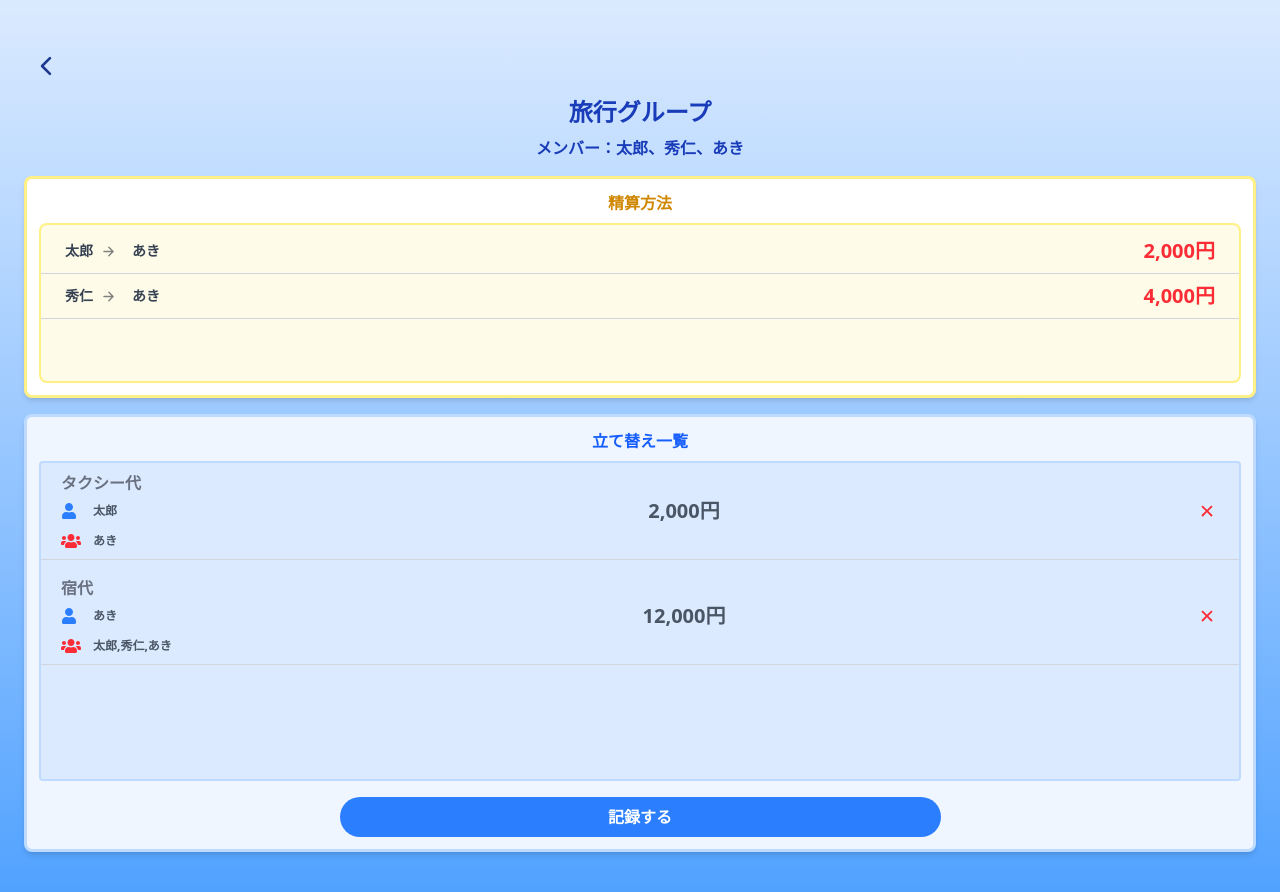
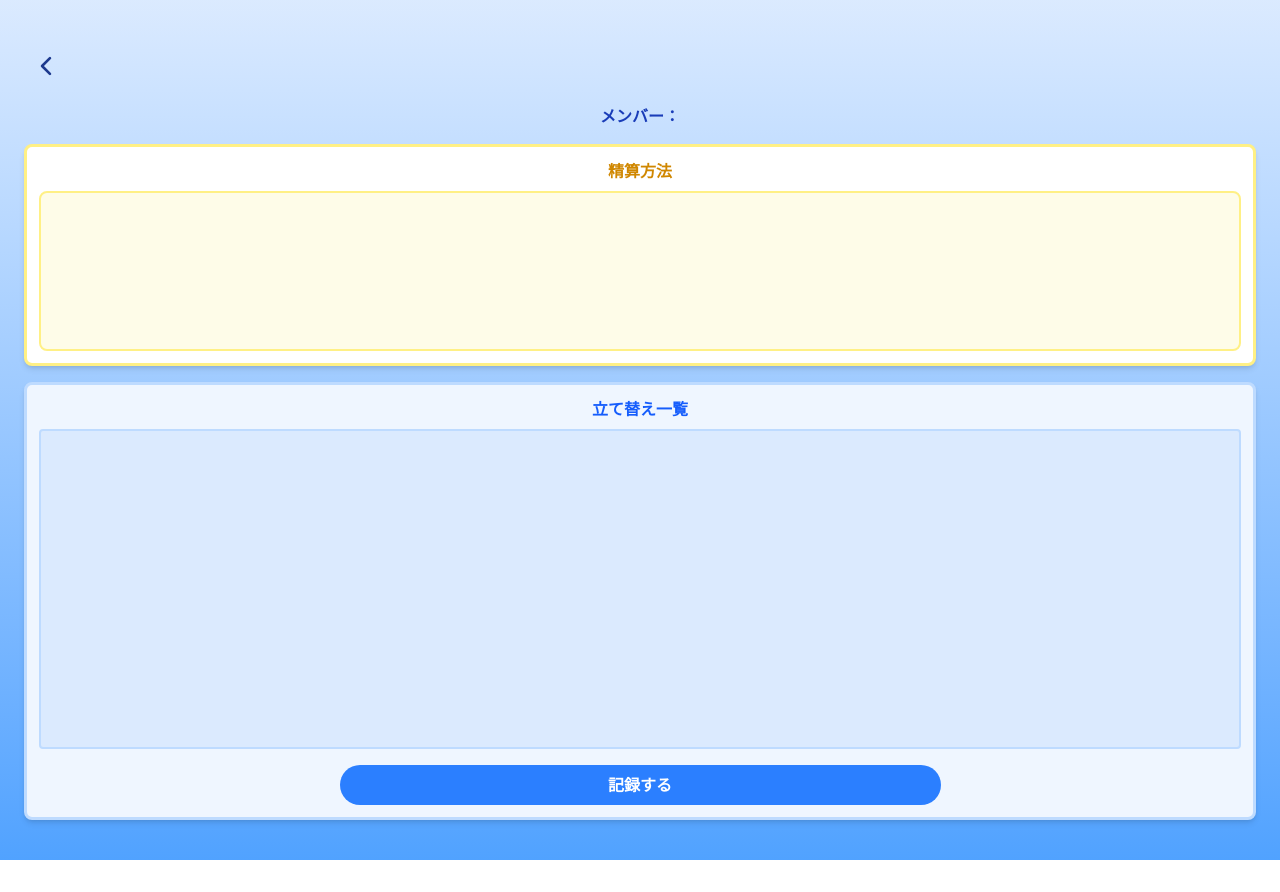
Before and after one commit to Hideto6/separate_check_w, a Next.js app: page /group in a window 1280 px wide. After the commit the page ends 860 px from the top, so only its background shows below. Built offline with nearby package versions, Linux system fonts and the light colour scheme.

Commit message:
(main)ファイルの作成、ContextAPIの作成

```diff
--- a/src/app/add_payment/page.tsx
+++ b/src/app/(main)/add_payment/page.tsx
@@ -19,22 +19,13 @@ import { useRouter } from "next/navigation";
 import { useState } from "react";
 import BackButton from "@/components/ui/Button";
 import { FaUser, FaUsers } from "react-icons/fa";
-
-const members = [
-  "たろう",
-  "ひでと",
-  "あき",
-  "むらまさ",
-  "こうき",
-  "はる",
-  "れいと",
-  "かずや",
-  "えちもす",
-];
+import { useGroup } from "@/contexts/GroupContext"; // カスタムフックをインポート
 
 export default function AddPaymentPage() {
   const router = useRouter();
-  const [desc, setDesc] = useState("");
+  const { members, addRecord } = useGroup(); // Contextからメンバーリストと追加関数を取得
+
+  const [title, setTitle] = useState("");
   const [payer, setPayer] = useState("");
   const [amount, setAmount] = useState("");
   const [beneficiaries, setBeneficiaries] = useState<string[]>([]);
@@ -46,7 +37,21 @@ export default function AddPaymentPage() {
   };
 
   const handleSubmit = () => {
-    router.back();
+    // 入力チェック
+    if (!title || !payer || !amount || beneficiaries.length === 0) {
+      alert("すべての項目を入力してください。");
+      return;
+    }
+
+    // Contextに新しい記録を追加
+    addRecord({
+      title,
+      payer,
+      amount: Number(amount),
+      for: beneficiaries,
+    });
+
+    router.back(); // 前のページ（グループページ）に戻る
   };
 
   return (
@@ -66,8 +71,8 @@ export default function AddPaymentPage() {
               id="description"
               type="text"
               placeholder="例: ホテル代"
-              value={desc}
-              onChange={(e) => setDesc(e.target.value)}
+              value={title}
+              onChange={(e) => setTitle(e.target.value)}
               className="bg-white rounded-lg p-3 w-full border border-gray-300 focus:outline-none focus:ring-2 focus:ring-blue-500 transition-colors"
             />
           </div>
@@ -122,7 +127,7 @@ export default function AddPaymentPage() {
 
           <div className="mb-8">
             <label
-              htmlFor="payer"
+              htmlFor="beneficiaries"
               className="flex items-center text-sm font-medium text-gray-700 mb-1"
             >
               <FaUsers size={18} className="text-red-500 mr-2" />
--- a/src/app/group/page.tsx
+++ b/src/app/(main)/group/page.tsx
@@ -17,37 +17,22 @@ import BackButton from "@/components/ui/Button";
 import { IoArrowForward, IoCloseSharp } from "react-icons/io5";
 import { FaUser, FaUsers } from "react-icons/fa";
 import { useEffect, useState } from "react";
-import { Settlement, Record } from "@/types";
+import { Settlement } from "@/types";
 import { calculateSettlement } from "@/lib/calculations";
 import { formatCurrency } from "@/lib/formatters";
-
-const groupName = "旅行グループ";
-const parsedMembers = ["太郎", "秀仁", "あき"];
-const records: Record[] = [
-  {
-    id: "1",
-    title: "タクシー代",
-    payer: "太郎",
-    amount: 2000,
-    for: ["あき"],
-  },
-  {
-    id: "2",
-    title: "宿代",
-    payer: "あき",
-    amount: 12000,
-    for: ["太郎", "秀仁", "あき"],
-  },
-];
+import { useGroup } from "@/contexts/GroupContext"; // カスタムフックをインポート
 
 export default function GroupPage() {
   const router = useRouter();
+  const { groupName, members, records } = useGroup(); // Contextから状態を取得
   const [settlements, setSettlements] = useState<Settlement[]>([]);
 
   useEffect(() => {
-    const newSettlements = calculateSettlement(records, parsedMembers);
-    setSettlements(newSettlements);
-  }, [records, parsedMembers]);
+    if (members.length > 0) {
+      const newSettlements = calculateSettlement(records, members);
+      setSettlements(newSettlements);
+    }
+  }, [records, members]);
 
   return (
     <div className="min-h-screen flex flex-col bg-gradient-to-b from-blue-100 to-blue-400 p-6">
@@ -57,7 +42,7 @@ export default function GroupPage() {
           {groupName}
         </h2>
         <div className="mb-2 font-bold text-blue-800 font-semibold">
-          メンバー：{parsedMembers.join("、")}
+          メンバー：{members.join("、")}
         </div>
       </div>
 
--- /dev/null
+++ b/src/app/(main)/layout.tsx
@@ -0,0 +1,11 @@
+"use client";
+
+import { GroupProvider } from "@/contexts/GroupContext";
+
+export default function MainLayout({
+  children,
+}: {
+  children: React.ReactNode;
+}) {
+  return <GroupProvider>{children}</GroupProvider>;
+}
--- a/src/app/page.tsx
+++ b/src/app/(main)/page.tsx
@@ -16,26 +16,33 @@
 import { useState } from "react";
 import { useRouter } from "next/navigation";
 import { IoAddOutline, IoCloseSharp } from "react-icons/io5";
+import { useGroup } from "@/contexts/GroupContext"; // カスタムフックをインポート
 
 export default function HomePage() {
-  const [groupName, setGroupName] = useState("");
+  // このページ内での入力状態を管理するためのローカルstate
+  const [localGroupName, setLocalGroupName] = useState("");
   const [memberName, setMemberName] = useState("");
-  const [members, setMembers] = useState<string[]>([]);
+  const [localMembers, setLocalMembers] = useState<string[]>([]);
+
   const router = useRouter();
+  const { setGroupName, setMembers } = useGroup(); // Contextから更新関数を取得
 
   const addMember = () => {
-    if (memberName.trim() && !members.includes(memberName)) {
-      setMembers([...members, memberName]);
+    if (memberName.trim() && !localMembers.includes(memberName)) {
+      setLocalMembers([...localMembers, memberName]);
       setMemberName("");
     }
   };
 
   const deleteMember = (memberToDelete: string) => {
-    setMembers(members.filter((member) => member !== memberToDelete));
+    setLocalMembers(localMembers.filter((member) => member !== memberToDelete));
   };
 
   const createGroup = () => {
-    if (groupName && members.length > 1) {
+    if (localGroupName && localMembers.length > 1) {
+      // 「グループを作成」ボタンが押されたら、Contextの状態を更新
+      setGroupName(localGroupName);
+      setMembers(localMembers);
       router.push("/group");
     } else {
       alert("グループ名と2人以上のメンバーを入力してください");
@@ -57,27 +64,32 @@ export default function HomePage() {
           className="w-full h-full object-contain"
         />
       </div>
+      <div className="w-80 mb-4">
         <label
-        htmlFor="amount"
-        className="block text-sm font-extrabold text-gray-700 my-1 ml-4 self-start"
+          htmlFor="groupName"
+          className="block text-sm font-extrabold text-gray-700 mb-1"
         >
           グループ名：
         </label>
         <input
+          id="groupName"
           type="text"
           placeholder="例：東京観光"
-        value={groupName}
-        onChange={(e) => setGroupName(e.target.value)}
-        className="bg-white rounded-lg p-3 mb-4 w-80 h-10 border border-gray-400 focus:outline-none focus:ring-2 focus:ring-blue-500 transition-colors"
+          value={localGroupName}
+          onChange={(e) => setLocalGroupName(e.target.value)}
+          className="bg-white rounded-lg p-3 w-full h-10 border border-gray-400 focus:outline-none focus:ring-2 focus:ring-blue-500 transition-colors"
         />
+      </div>
+      <div className="w-80">
         <label
-        htmlFor="amount"
-        className="block text-sm font-extrabold text-gray-700 mb-1 ml-4 self-start"
+          htmlFor="memberName"
+          className="block text-sm font-extrabold text-gray-700 mb-1"
         >
           メンバー名：
         </label>
-      <div className="flex items-center mb-3 w-80">
+        <div className="flex items-center mb-3">
           <input
+            id="memberName"
             type="text"
             placeholder="例：太郎"
             value={memberName}
@@ -91,8 +103,9 @@ export default function HomePage() {
             <IoAddOutline size={25} />
           </button>
         </div>
+      </div>
       <div className="flex flex-row flex-wrap gap-1 mb-6 w-80">
-        {members.map((name) => (
+        {localMembers.map((name) => (
           <span
             key={name}
             className="flex items-center border border-blue-300 bg-blue-50 rounded-2xl px-3 py-2 shadow-sm hover:shadow-md transition-shadow font-bold text-gray-600"
--- /dev/null
+++ b/src/contexts/GroupContext.tsx
@@ -0,0 +1,53 @@
+"use client";
+
+import { createContext, useState, useContext, ReactNode } from "react";
+import { Record } from "@/types";
+
+// Contextで共有するデータの型を定義
+interface GroupContextType {
+  groupName: string;
+  setGroupName: (name: string) => void;
+  members: string[];
+  setMembers: (members: string[]) => void;
+  records: Record[];
+  addRecord: (record: Omit<Record, "id">) => void;
+}
+
+// Contextオブジェクトを作成
+const GroupContext = createContext<GroupContextType | undefined>(undefined);
+
+// Contextを提供するためのProviderコンポーネント
+export const GroupProvider = ({ children }: { children: ReactNode }) => {
+  const [groupName, setGroupName] = useState("");
+  const [members, setMembers] = useState<string[]>([]);
+  const [records, setRecords] = useState<Record[]>([]);
+
+  const addRecord = (record: Omit<Record, "id">) => {
+    const newRecord = { ...record, id: new Date().toISOString() };
+    setRecords((prevRecords) => [...prevRecords, newRecord]);
+  };
+
+  return (
+    <GroupContext.Provider
+      value={{
+        groupName,
+        setGroupName,
+        members,
+        setMembers,
+        records,
+        addRecord,
+      }}
+    >
+      {children}
+    </GroupContext.Provider>
+  );
+};
+
+// Contextを簡単に使うためのカスタムフック
+export const useGroup = () => {
+  const context = useContext(GroupContext);
+  if (context === undefined) {
+    throw new Error("useGroup must be used within a GroupProvider");
+  }
+  return context;
+};
```
Lines whose indentation alone changed are shown as unchanged.
